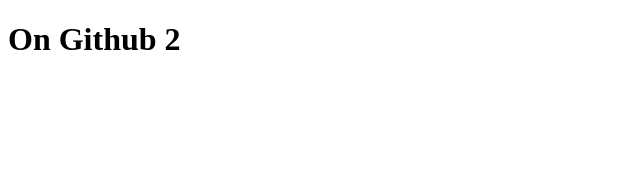
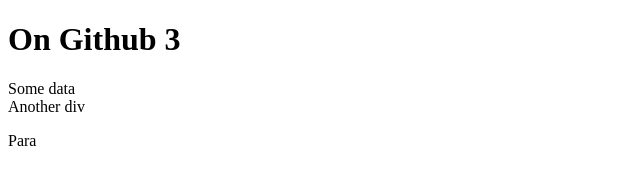
Before and after one commit to AtharvGraphy/atharvgraphy.github.io, a plain HTML site: page index.html in a window 1280 px wide. Shown: the whole page, without its empty margins (0-640 px from the left). Drawn offline with Linux system fonts and the light colour scheme.

Commit message:
Update index.html

```diff
--- a/index.html
+++ b/index.html
@@ -10,6 +10,12 @@
 
 </head>
 <body>
-    <h1>On Github 2</h1>
+    <h1>On Github 3</h1>
+
+    <div>Some data</div>
+
+    <div>Another div</div>
+
+    <p>Para</p>
 </body>
 </html>
```
